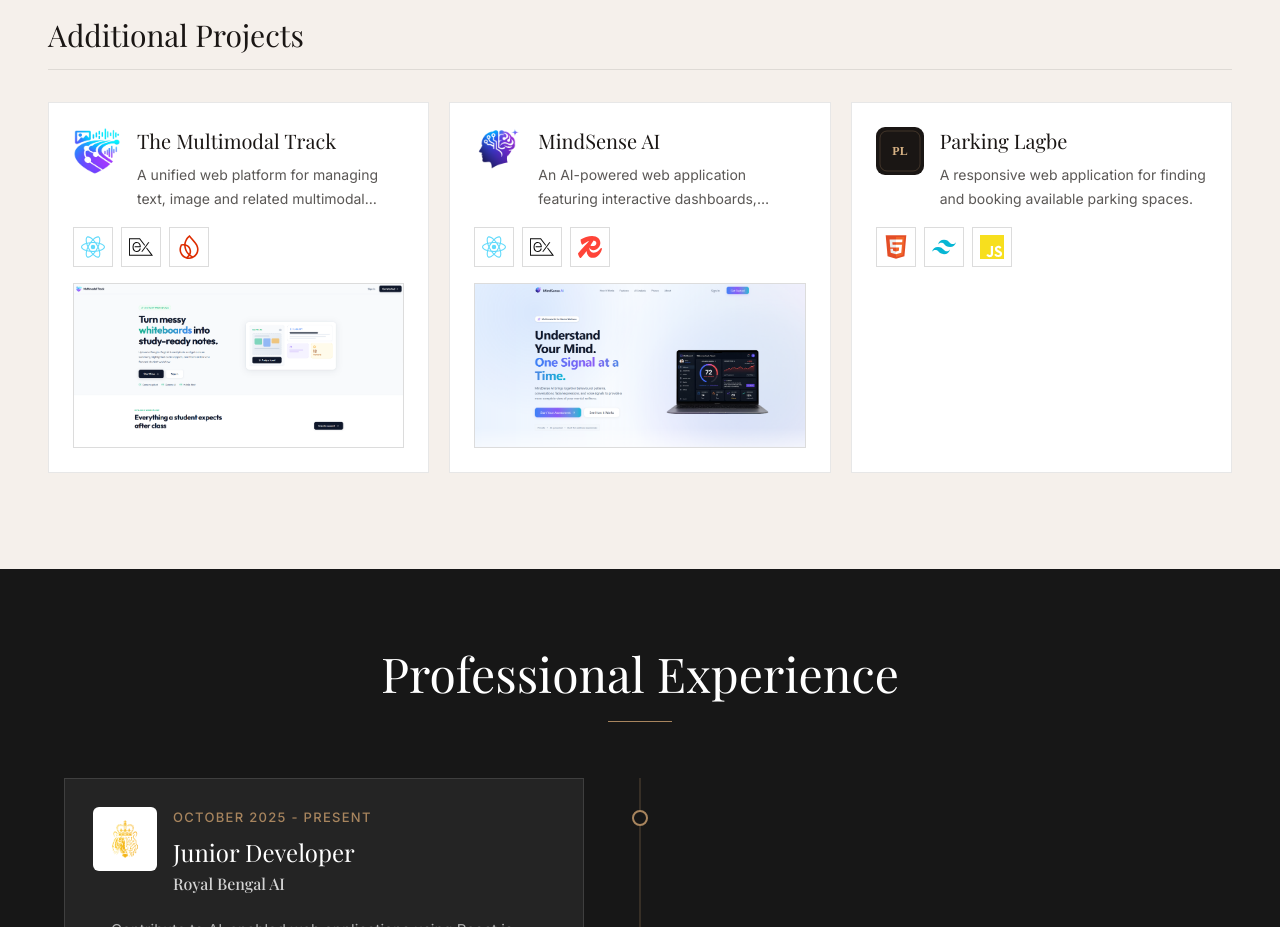
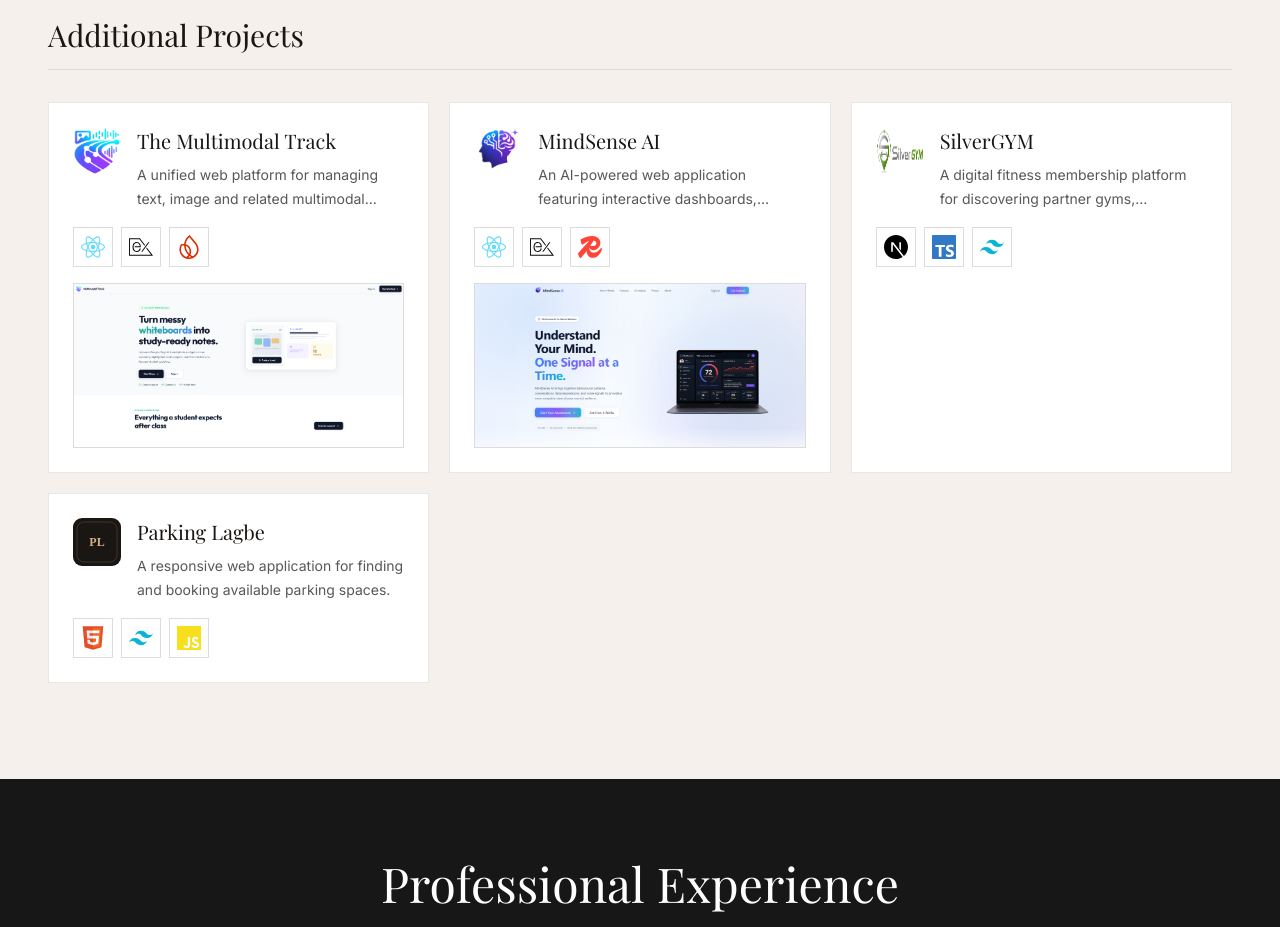
Before and after one commit to MohammedShakib/my-portfolio-website, a Next.js app: page / in a window 1280 px wide. Shown: the part 4920-5847 px from the top of the page. Built offline with nearby package versions, Linux system fonts and the light colour scheme.

Commit message:
Add SilverGYM additional project

```diff
--- a/src/components/sections/FeaturedProjects.tsx
+++ b/src/components/sections/FeaturedProjects.tsx
@@ -25,11 +25,14 @@
   "HTML": "html5",
   "Java": "java",
   "JavaScript": "javascript",
+  "Next.js": "nextjs",
+  "Railway": "railway",
   "React.js": "react",
   "Redis": "redis",
   "Spring Boot": "springboot",
   "Supabase": "supabase",
   "Tailwind CSS": "tailwindcss",
+  "TypeScript": "typescript",
 };
 
 function TechBadge({ tag }: { tag: string }) {
--- a/src/data/portfolio.ts
+++ b/src/data/portfolio.ts
@@ -240,6 +240,13 @@
     tags: ["React.js", "Express.js", "Redis", "Supabase"],
     logo: "/assets/projects/mindsense-ai-logo.png",
     image: "/assets/projects/mindsense-ai.png",
+  },
+  {
+    title: "SilverGYM",
+    description:
+      "A digital fitness membership platform for discovering partner gyms, comparing plans and managing gym access.",
+    tags: ["Next.js", "TypeScript", "Tailwind CSS", "Supabase"],
+    logo: "/assets/logos/silver-gym-logo.png",
   },
   {
     title: "Parking Lagbe",
```
Also changed, not shown: public/assets/logos/silver-gym-logo.png (added).
